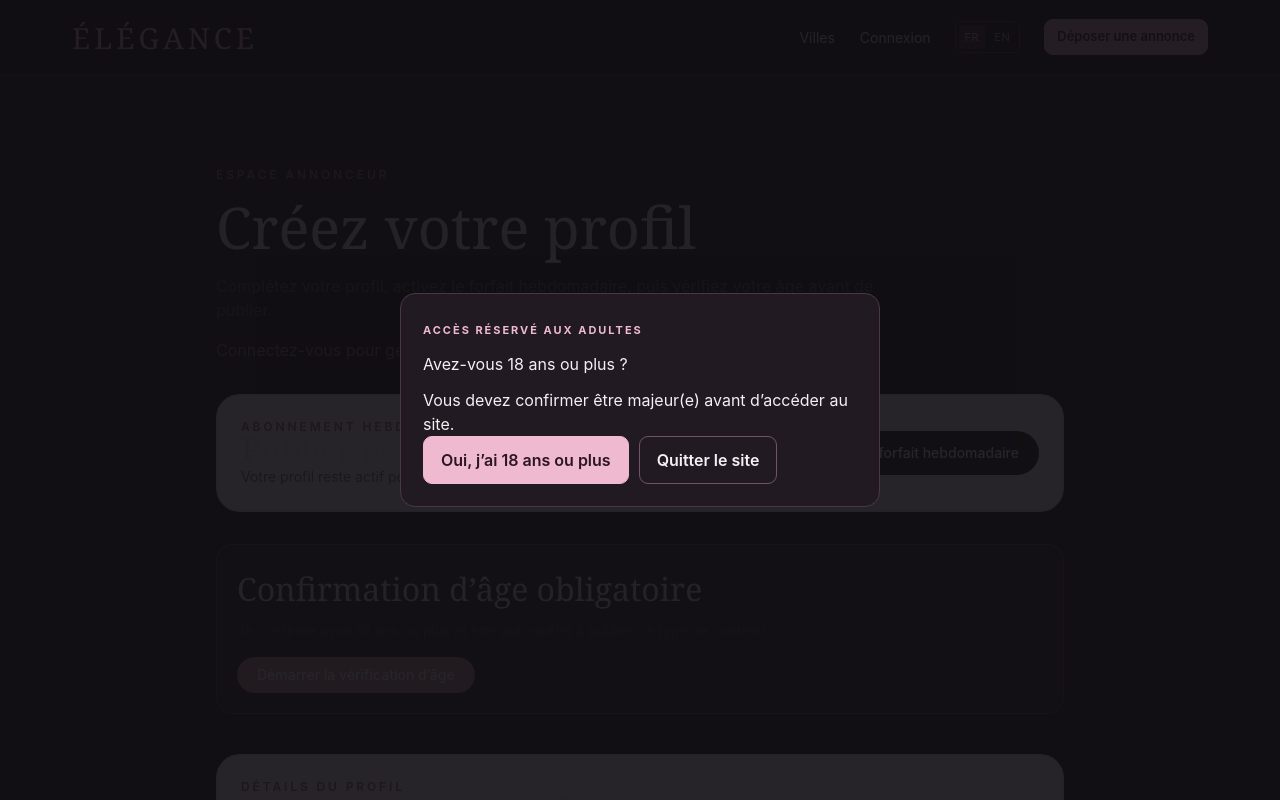
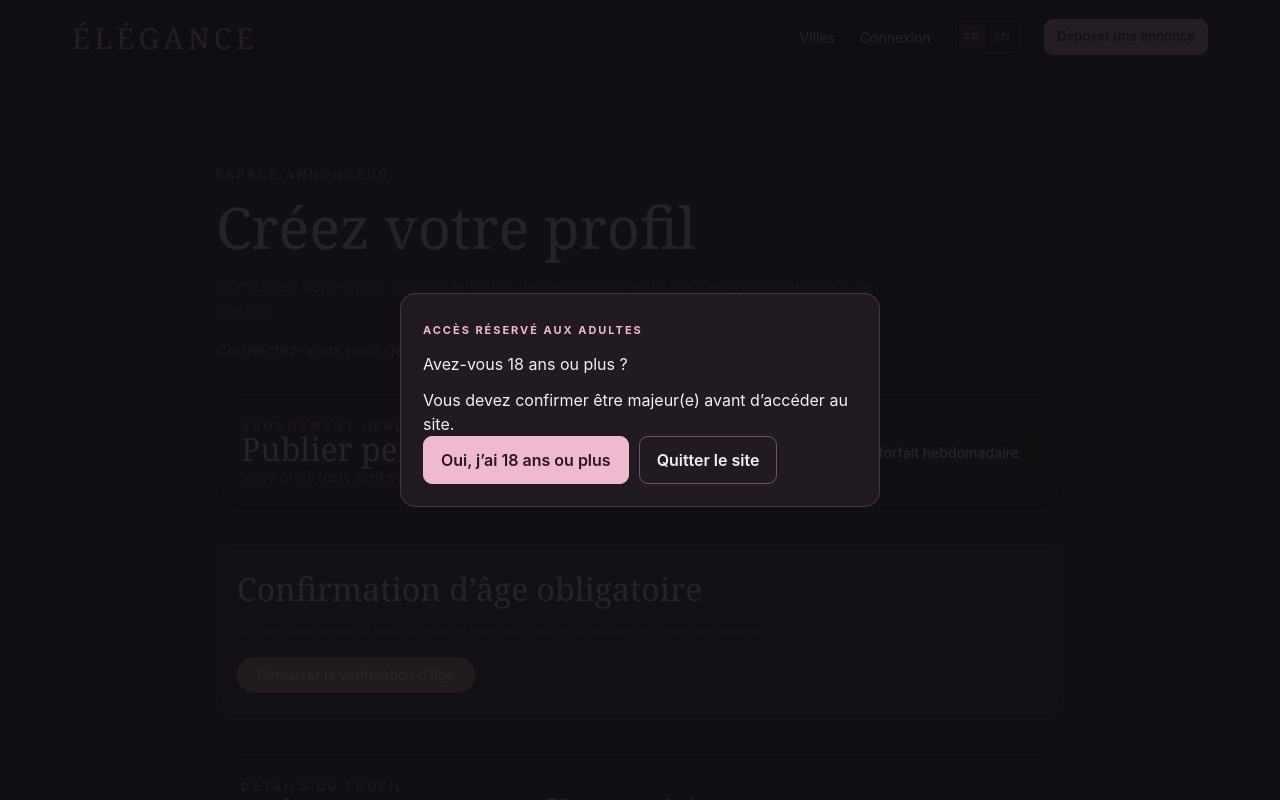
Before and after one commit to ogrre/escort-website-front, a Nuxt app: page /dashboard/profile in a window 1280 px wide. Shown: the top 800 px of the page. Built offline with nearby package versions, Linux system fonts and the light colour scheme; no server answers.

Commit message:
fix(dashboard): target Nuxt shell theme
Entire-Checkpoint: 01M7XWTV5EEA0BADZP6BNM4N51

```diff
--- a/src/styles.css
+++ b/src/styles.css
@@ -367,6 +367,40 @@ body {
 .v2-app-shell .dashboard-page select::placeholder {
   color: #c8b9c2;
   opacity: 1;
+}
+
+/* Nuxt pages are rendered in v8-shell; keep the advertiser dashboard themed there too. */
+.v8-shell .dashboard-page,
+.v8-shell .dashboard-page .soft-card,
+.v8-shell .dashboard-page .bg-white {
+  border-color: var(--v8-line);
+  background: var(--v8-panel);
+  color: #f8f1f5;
+}
+
+.v8-shell .dashboard-page .bg-white {
+  background: #18161b;
+}
+
+.v8-shell .dashboard-page input,
+.v8-shell .dashboard-page textarea,
+.v8-shell .dashboard-page select {
+  border-color: #544450;
+  background: #18161b;
+  color: #fff;
+}
+
+.v8-shell .dashboard-page input::placeholder,
+.v8-shell .dashboard-page textarea::placeholder,
+.v8-shell .dashboard-page select::placeholder {
+  color: #c8b9c2;
+  opacity: 1;
+}
+
+.v8-shell .v2-auth-page .v2-button.primary {
+  border-color: var(--v8-pink);
+  background: var(--v8-pink);
+  color: #281620;
 }
 .v8-home {
   max-width: 1030px;
```
